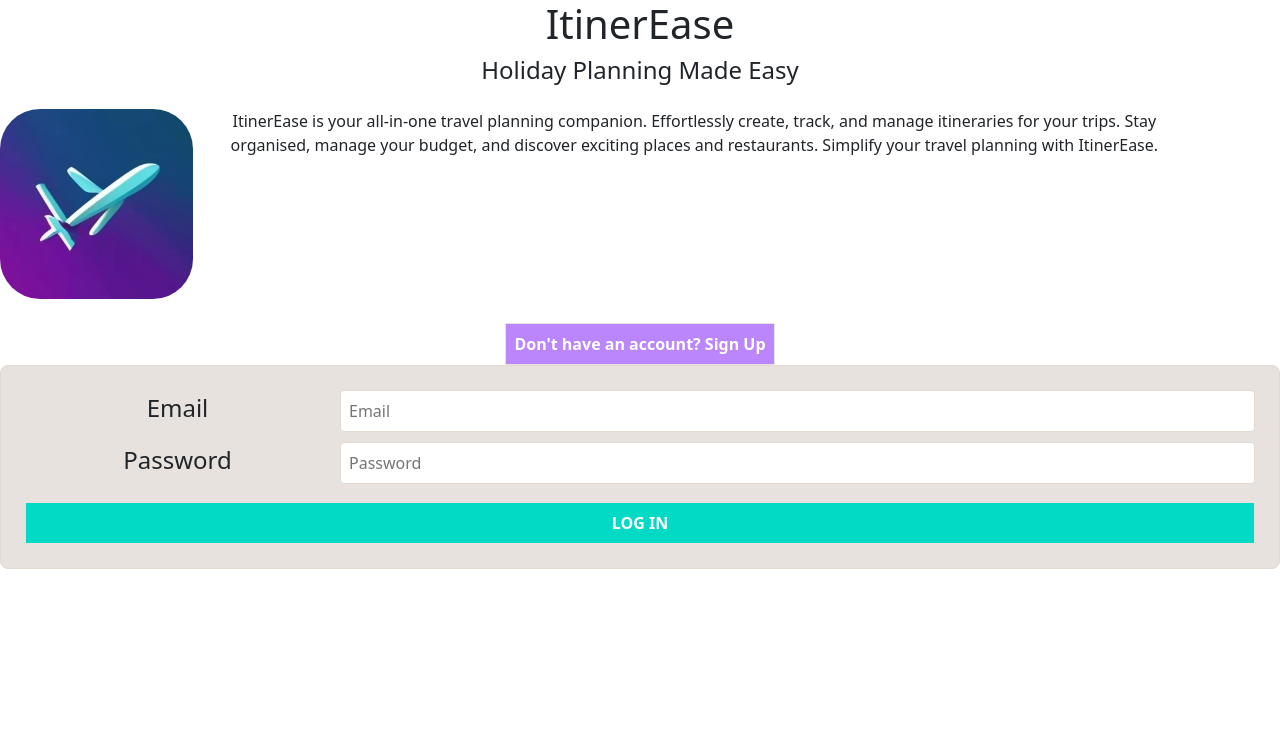
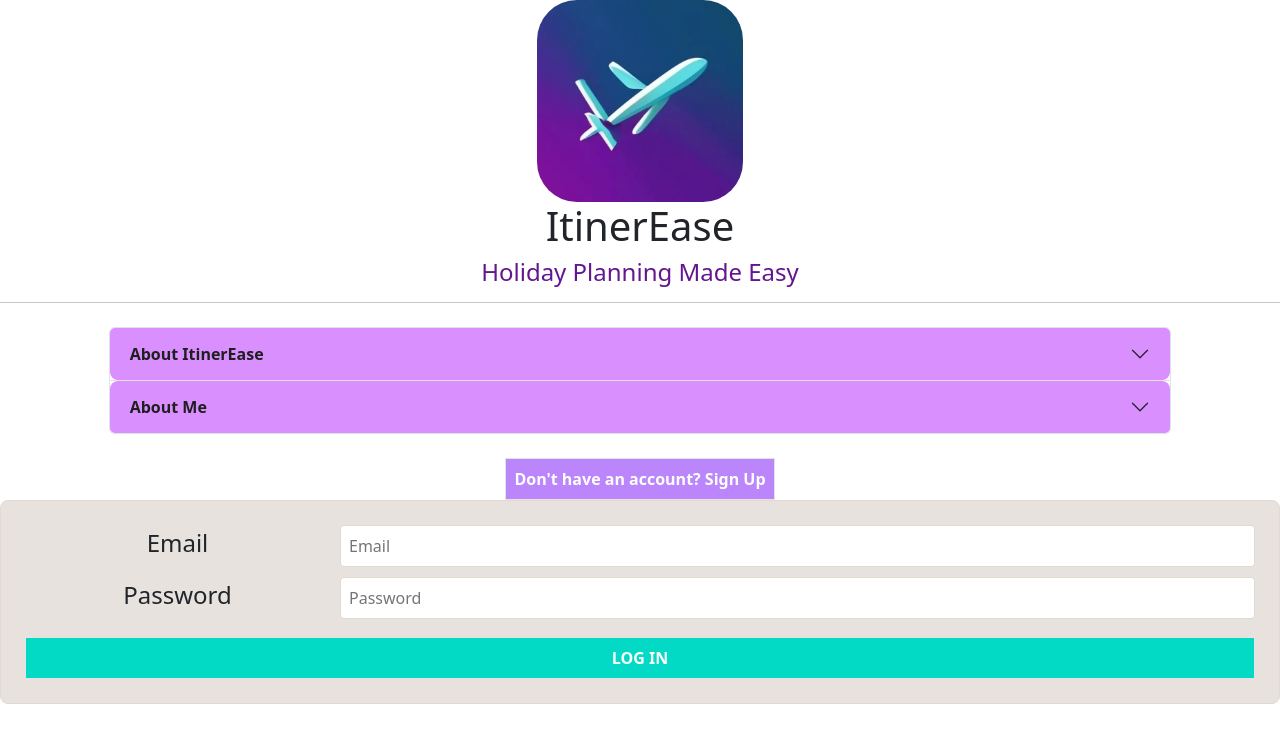
Before and after one commit to AmritpalC/ItinerEase, a React (Create React App) app: page / in a window 1280 px wide. Shown: the top 742 px of the page. Built offline with nearby package versions, Linux system fonts and the light colour scheme; no server answers.

Commit message:
home page and styling

```diff
--- a/src/components/NavBar/NavBar.css
+++ b/src/components/NavBar/NavBar.css
@@ -12,7 +12,7 @@ nav {
 body.dark nav {
   /* background-color: var(--dark-grey); */
   /* background-color: #2B2A2A; */
-  background-color: var(--dark-grey);
+  background-color: var(--dark-grey-2);
 }
 
 .welcome-message {
@@ -88,7 +88,7 @@ body.dark .icon {
     bottom: 0;
     width: 100%;
     z-index: 1000;
-    padding: 1vmin 0;
+    padding: 1vmin 0.5vmin;
     /* border-top: 1px solid var(--blue)  */
     box-shadow: 0 -3px 5px rgba(0, 116, 166, 0.5);
   }
--- a/src/index.css
+++ b/src/index.css
@@ -8,10 +8,18 @@
   --tan-4: #D3C1AE;
   --black: rgb(0, 0, 0);
   /* --dark-grey: #1F1F1F; */
-  /* --dark-grey: rgb(31, 31, 31); */
+  --dark-grey: rgb(31, 31, 31);
+
+  --dark-grey-2: rgb(49, 44, 44);
+  /* --dark-grey-2: #1A1628; */
+
   /* --dark-grey: #1A1628; */
+  /* --dark-grey: rgb(26, 22, 40); */
   --dark-blue-grey: #120C25;
-  --dark-grey: rgb(26, 22, 40);
+
+  --dark-greyy: #161225;
+  /* --dark-greyy: #151027; */
+
   --light-grey: #968c84;
   --grey: rgb(97, 89, 84);
   --purple: rgb(187, 134, 252);
@@ -68,9 +76,14 @@ body {
 }
 
 body.dark {
-  /* background-color: var(--dark-grey); */
-  background-color: var(--dark-blue-grey);
+  background-color: var(--dark-grey);
+  /* background-color: var(--dark-greyy); */
+  /* background-color: var(--dark-blue-grey); */
   color: var(--white);
+}
+
+.padding {
+  padding: 0 2vmin;
 }
 
 code {
--- a/src/pages/App/App.jsx
+++ b/src/pages/App/App.jsx
@@ -55,7 +55,7 @@ export default function App() {
             user={user} setUser={setUser}
             darkMode={darkMode} setDarkMode={setDarkMode}
           />
-          <hr/>
+          <hr className='my-2'/>
           <Routes>
             <Route
               path="/"
--- a/src/pages/HomePage/HomePage.css
+++ b/src/pages/HomePage/HomePage.css
@@ -1,10 +1,53 @@
 .home-logo {
-  /* width: 200px; */
   border-radius: 5vmin;
 }
 
-/* @media (min-width: 768px) {
+.app-summary {
+  color: var(--purple-light)
+}
+
+body.dark .app-summary {
+  color: var(--cyan-dark)
+}
+
+.accordion-header button {
+  background-color: var(--purple-dark);
+  color: var(--dark-grey);
+  border-radius: 1vmin;
+}
+
+.accordion-header button:not(.collapsed) {
+  background-color: var(--blue-dark);
+  color: var(--dark-grey);
+}
+
+.accordion-body {
+  /* border: 1px solid var(--blue-dark);
+  border-radius: 1vmin; */
+  background-color: var(--tan-1);
+}
+
+body.dark .accordion-header button {
+  background-color: var(--purple-light);
+  color: var(--white);
+  border-radius: 1vmin;
+}
+
+body.dark .accordion-header button:not(.collapsed) {
+  background-color: var(--blue-light);
+  color: var(--white);
+}
+
+body.dark .accordion-body {
+  /* border: 1px solid var(--blue-dark);
+  border-radius: 1vmin; */
+  /* background-color: var(--grey); */
+  background-color: var(--dark-grey-2);
+  color: var(--white);
+}
+
+@media (min-width: 768px) {
   .home-logo {
-    max-width: 500px;
+    width: 50%;
   }
-} */
+}
--- a/src/pages/HomePage/HomePage.jsx
+++ b/src/pages/HomePage/HomePage.jsx
@@ -1,6 +1,6 @@
 import './HomePage.css'
 import logo from '../../assets/plane.png'
-import { Card, CardImg } from 'reactstrap'
+import { Card, CardImg, Accordion, AccordionBody, AccordionHeader, AccordionItem, } from 'reactstrap'
 import { useState } from 'react';
 import LoginForm from "../../components/LoginForm/LoginForm";
 import SignUpForm from "../../components/SignUpForm/SignUpForm";
@@ -22,24 +22,69 @@ import SignUpForm from "../../components/SignUpForm/SignUpForm";
 export default function HomePage({ user, setUser }) {
 
   const [showSignUp, setShowSignUp] = useState(false);
+  const [open, setOpen] = useState(null)
+  const toggle = (id) => {
+    if (open === id ) {
+      setOpen()
+    } else {
+      setOpen(id)
+    }
+  }
 
   return (
     <>
-      <h1>ItinerEase</h1>
-      <h4>Holiday Planning Made Easy</h4>
-      <div className='row my-4'>
-        <div className='col-2'>
+      <div className='row'>
+        <div className='col-4 offset-4'>
           <img src={logo} alt="ItinerEase" className="img-fluid home-logo"/>
         </div>
-        <div className='col-10 w-75'>
-          <p>ItinerEase is your all-in-one travel planning companion.
+      </div>
+      <h1 className=''>ItinerEase</h1>
+      <h4 className='app-summary'>Holiday Planning Made Easy</h4>
+      <hr/>
+      <div className='row my-4'>
+        <Accordion open={open} toggle={toggle} className='col-10 offset-1'>
+          <AccordionItem>
+            <AccordionHeader targetId='1'>About ItinerEase</AccordionHeader>
+            <AccordionBody accordionId='1'><strong>ItinerEase</strong> is your all-in-one travel planning companion.
               Effortlessly create, track, and manage itineraries for your trips.
               Stay organised, manage your budget, and discover exciting places
               and restaurants. Simplify your travel planning with ItinerEase.
-          </p>
+            </AccordionBody>
+          </AccordionItem>
+          <AccordionItem>
+            <AccordionHeader targetId='2'>About Me</AccordionHeader>
+            <AccordionBody accordionId='2'>
+              <h3>Amritpal Chahal</h3>
+              <h5>Junior Software Engineer</h5>
+              <div>
+                I recently got in to programming thanks to a software engineering immersive with
+                General Assembly. I thoroughly enjoy travelling and usually make an itinerary for my
+                holiday. I have built this app as part of my projects to showcase what I
+                have learned so far, to push myself and so that I can use an app instead of a spreadsheet!
               </div>
+            </AccordionBody>
+          </AccordionItem>
+        </Accordion>
+      </div>
+      {/* <div className='row my-4'>
+        <Accordion open={open} toggle={toggle} className='col-10 offset-1'>
+          <AccordionHeader targetId='2'>About Me</AccordionHeader>
+          <AccordionBody accordionId='2'>
+            <h3>Amritpal Chahal</h3>
+            <h5>Junior Software Engineer</h5>
+            <div>
+              I have recently got in to programming thanks to a software engineering immersive with
+              General Assembly. I thoroughly enjoy travelling and usually make an itinerary for my
+              holiday on a spreadsheet. I have built this app as part of my projects to showcase what I
+              have learned so far, to push myself and so that I can use an app instead of a spreadsheet!
+            </div>
+          </AccordionBody>
+        </Accordion>
+      </div> */}
+      <div>
         { user && (
-            <h5>Create a new itinerary to get started 😃</h5>
+          <p><strong>Create a new itinerary to get started 😃</strong></p>
+          // <h5>Create a new itinerary to get started 😃</h5>
           )
         }
       </div>
--- a/src/pages/ItinerariesPage/ItinerariesPage.jsx
+++ b/src/pages/ItinerariesPage/ItinerariesPage.jsx
@@ -43,7 +43,7 @@ export default function ItinerariesPage() {
 
     return (
         <>
-            <div className="itineraries-page-title">
+            <div className="itineraries-page-title px-4">
                 <h1>My Holidays</h1>
                 <Link to="/itineraries/new" className="add-btn"><h3>+</h3></Link>
             </div>
--- a/src/pages/ItineraryDetailPage/ItineraryDetailPage.css
+++ b/src/pages/ItineraryDetailPage/ItineraryDetailPage.css
@@ -10,7 +10,7 @@
   height: 120px;
   border: 1vmin solid var(--blue);
   border-radius: 2vmin;
-  background-color: var(--tan-1);
+  background-color: var(--white);
   font-size: 3vw;
   display: flex;
   justify-content: center;
--- a/src/pages/NewItineraryPage/NewItineraryPage.jsx
+++ b/src/pages/NewItineraryPage/NewItineraryPage.jsx
@@ -36,7 +36,7 @@ export default function NewItineraryPage({ setRefreshItineraries }) {
     }
 
     return (
-        <div>
+        <div className='padding'>
             <div className='new-itinerary-title'>
                 <Link to="/itineraries" className='back-btn'><h3 >Back</h3></Link>
                 <h1>New Itinerary</h1>
```
Also changed, not shown: src/assets/logo.png (added). Lines whose indentation alone changed are shown as unchanged.
